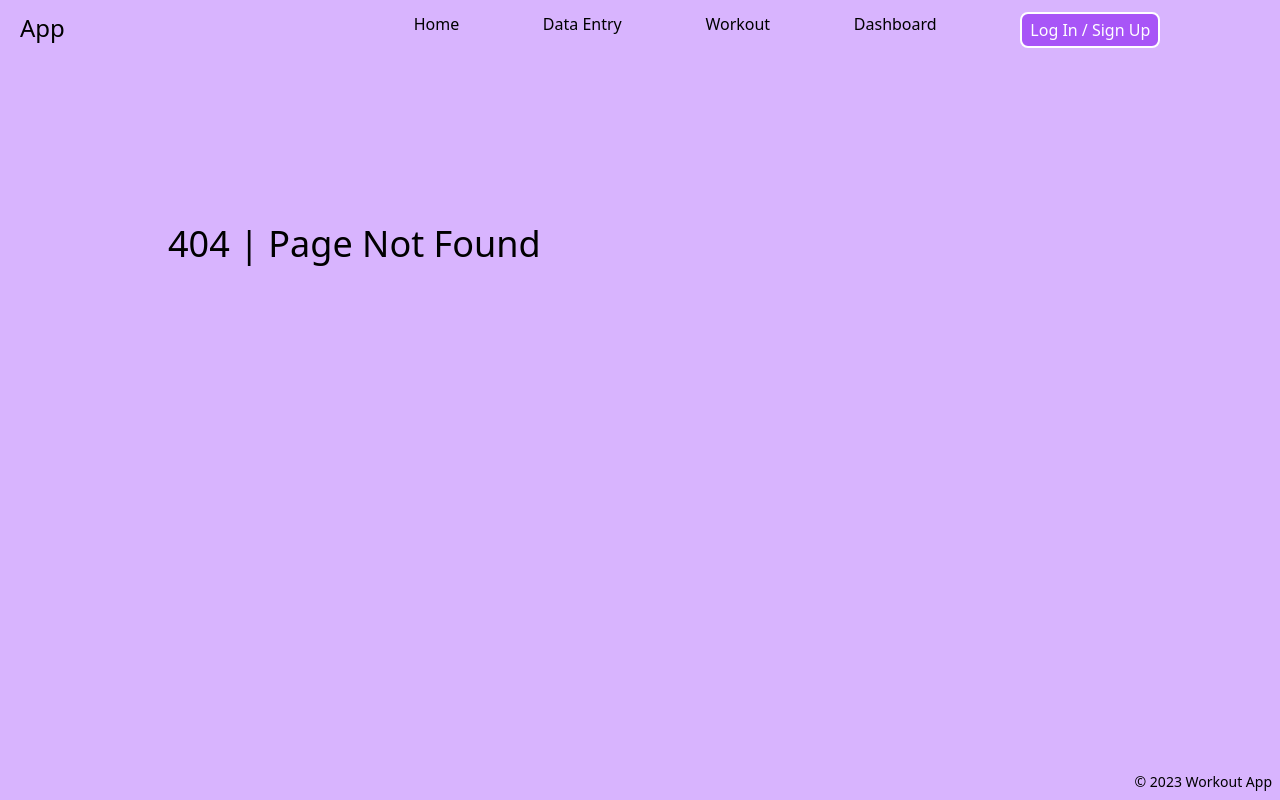
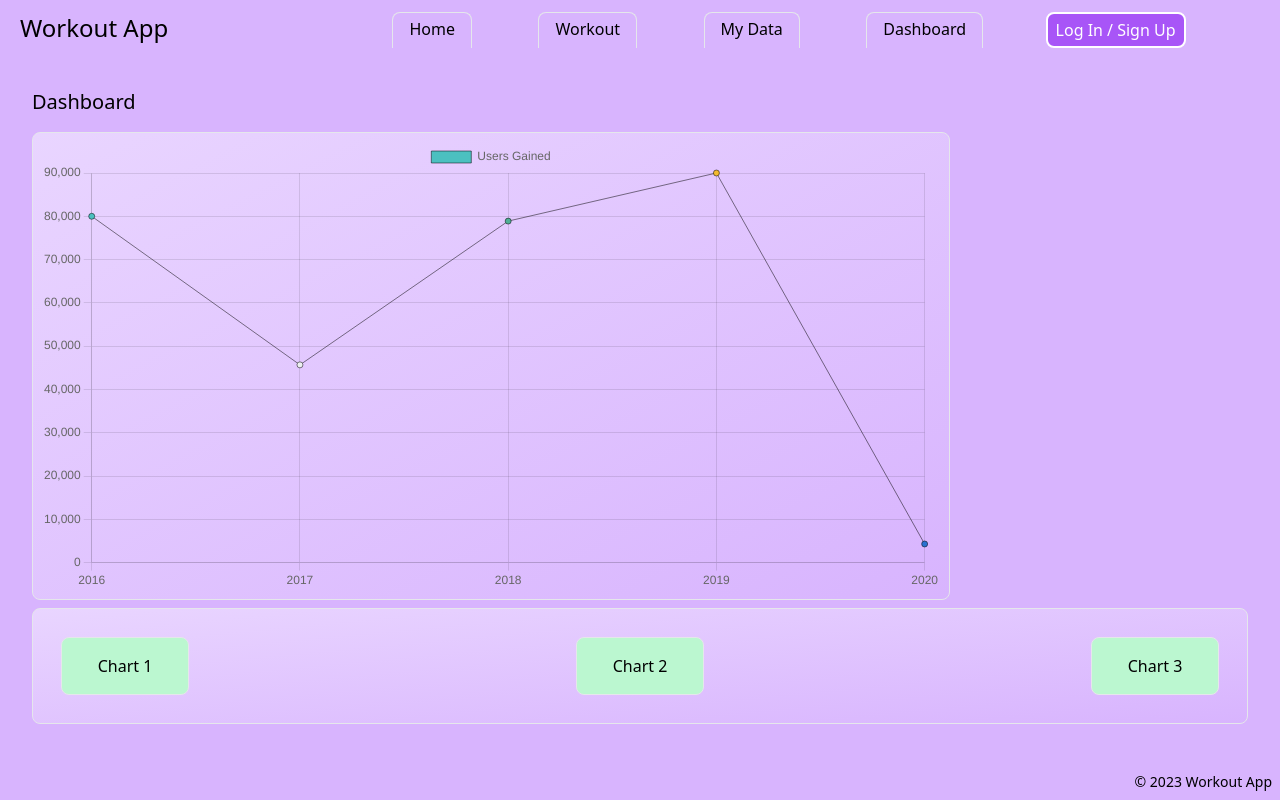
Before and after one commit to robmonday/workout, a React (Vite) app: page /dashboard in a window 1280 px wide. Before the commit this address had no page. Built offline with nearby package versions, Linux system fonts and the light colour scheme.

Commit message:
added stub for Chart.js

```diff
--- a/package.json
+++ b/package.json
@@ -10,7 +10,9 @@
   },
   "dependencies": {
     "@hookform/resolvers": "^3.0.0",
+    "chart.js": "^4.2.1",
     "react": "^18.2.0",
+    "react-chartjs-2": "^5.2.0",
     "react-dom": "^18.2.0",
     "react-feather": "^2.0.10",
     "react-hook-form": "^7.43.7",
--- a/src/App.tsx
+++ b/src/App.tsx
@@ -6,6 +6,9 @@ import LogInForm from "./components/LogInForm";
 import SignUpForm from "./components/SignUpForm";
 import Home from "./components/Home";
 import Main from "./components/Main";
+import DataEntryMode from "./components/DataEntryMode";
+import WorkoutMode from "./components/WorkoutMode";
+import Dashboard from "./components/Dashboard";
 import NotFound from "./components/NotFound";
 
 function App(): JSX.Element {
@@ -18,6 +21,9 @@ function App(): JSX.Element {
           <Route path="signup" element={<SignUpForm />} />
           <Route path="home" element={<Home />} />
           <Route path="main" element={<Main />} />
+          <Route path="data" element={<DataEntryMode />} />
+          <Route path="workout" element={<WorkoutMode />} />
+          <Route path="dashboard" element={<Dashboard />} />
           <Route path="*" element={<NotFound />} />
         </Route>
       </Routes>
--- /dev/null
+++ b/src/Data.ts
@@ -0,0 +1,32 @@
+export const UserData = [
+  {
+    id: 1,
+    year: 2016,
+    userGain: 80000,
+    userLost: 823,
+  },
+  {
+    id: 2,
+    year: 2017,
+    userGain: 45677,
+    userLost: 345,
+  },
+  {
+    id: 3,
+    year: 2018,
+    userGain: 78888,
+    userLost: 555,
+  },
+  {
+    id: 4,
+    year: 2019,
+    userGain: 90000,
+    userLost: 4555,
+  },
+  {
+    id: 5,
+    year: 2020,
+    userGain: 4300,
+    userLost: 234,
+  },
+];
--- /dev/null
+++ b/src/components/ChartExample1.tsx
@@ -0,0 +1,36 @@
+import { useState } from "react";
+
+import { Chart as ChartJS, registerables } from "chart.js";
+ChartJS.register(...registerables);
+import { Bar, Line } from "react-chartjs-2";
+
+import { UserData } from "../Data";
+
+function ChartExample1() {
+  const [userData, setUserData] = useState({
+    labels: UserData.map((data) => data.year),
+    datasets: [
+      {
+        label: "Users Gained",
+        data: UserData.map((data) => data.userGain),
+        backgroundColor: [
+          "rgba(75,192,192,1)",
+          "#ecf0f1",
+          "#50AF95",
+          "#f3ba2f",
+          "#2a71d0",
+        ],
+        borderColor: "black",
+        borderWidth: 0.5,
+      },
+    ],
+  });
+
+  return (
+    <div className="w-[900px]">
+      <Line data={userData} />
+    </div>
+  );
+}
+
+export default ChartExample1;
--- a/src/components/Dashboard.tsx
+++ b/src/components/Dashboard.tsx
@@ -1,7 +1,12 @@
+import ChartExample1 from "./ChartExample1";
+
 export default function Dashboard() {
   return (
     <div className="">
       <div className="p-2 text-xl">Dashboard</div>
+      <div className="panel w-max">
+        <ChartExample1 />
+      </div>
       <div className="panel flex justify-between">
         <DashPanel number={1} />
         <DashPanel number={2} />
--- a/src/components/Layout.tsx
+++ b/src/components/Layout.tsx
@@ -1,22 +1,21 @@
-import { PropsWithChildren } from "react";
 import { Outlet, Link } from "react-router-dom";
 
-const Layout = ({ name = "App" }) => {
+const Layout = () => {
   return (
     <>
       <div className="text-md fixed top-0 flex w-full bg-purple-300 px-5 py-3">
         <Link to="/" className="w-1/3 text-2xl">
-          <div>{name}</div>
+          <div>Workout App</div>
         </Link>
         <nav className="h-15 flex w-full justify-evenly ">
           <div className="nav-link">
             <a href="/home">Home</a>
           </div>
           <div className="nav-link">
-            <a href="/data">Data Entry</a>
+            <a href="/workout">Workout</a>
           </div>
           <div className="nav-link">
-            <a href="/workout">Workout</a>
+            <a href="/data">My Data</a>
           </div>
           <div className="nav-link">
             <a href="/dashboard">Dashboard</a>
--- a/src/components/WorkoutHistory.tsx
+++ b/src/components/WorkoutHistory.tsx
@@ -31,7 +31,7 @@ export default function WorkoutHistory() {
 
   return (
     <>
-      <div className="p-2 text-2xl">Workout History</div>
+      <div className="p-2 text-2xl">My Data</div>
       <div className="panel">
         <div className="inline-block lg:w-1/3">
           <div className="rounded-lg border-2 border-purple-400 py-1 px-3">
--- a/src/index.css
+++ b/src/index.css
@@ -61,4 +61,10 @@ div {
   .panel {
     @apply m-2 rounded-lg border bg-gradient-to-br from-purple-200 to-purple-300 p-2;
   }
+
+  .nav-link {
+    @apply mx-1 rounded-t-lg border-x border-t py-1 px-2 text-base hover:shadow-md
+    active:translate-y-0.5
+    active:bg-purple-400 lg:px-4;
+  }
 }
```
Also changed, not shown: 1 other file (tests, documents, lock files or other folders).
